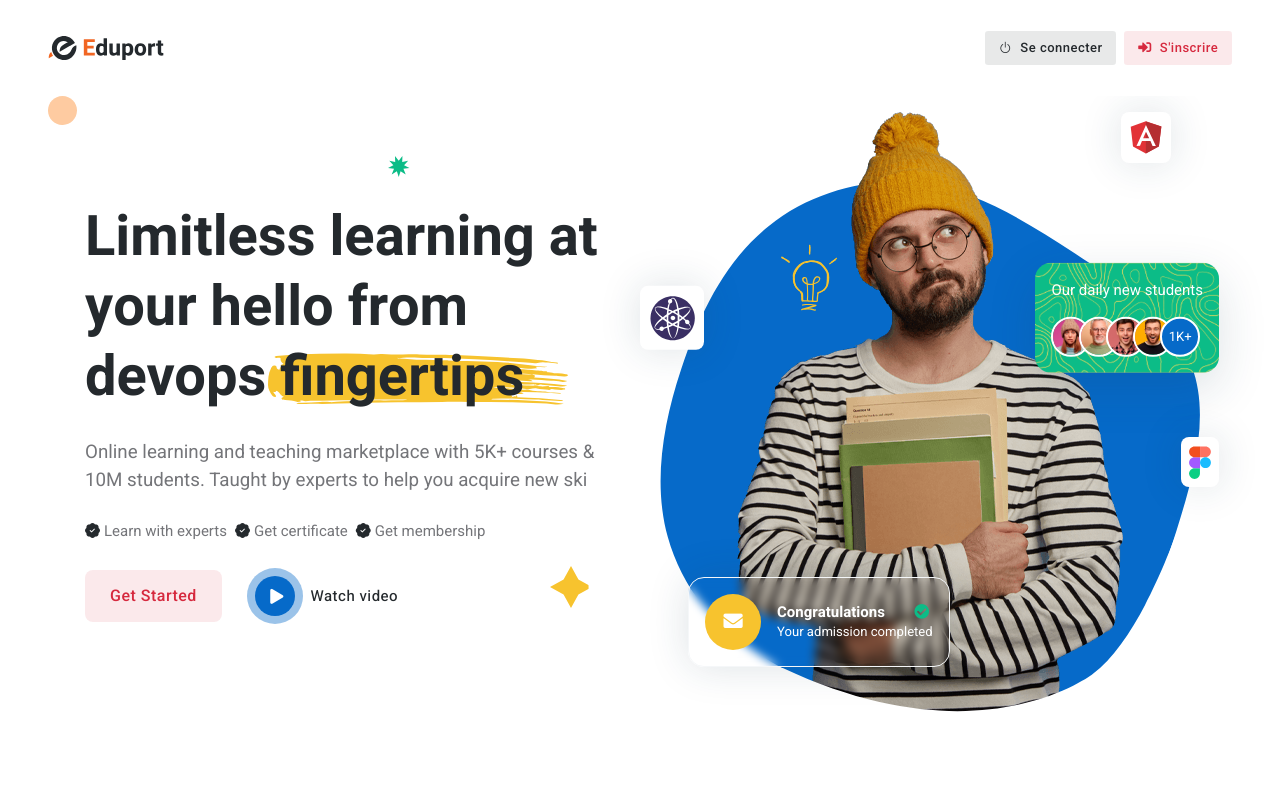
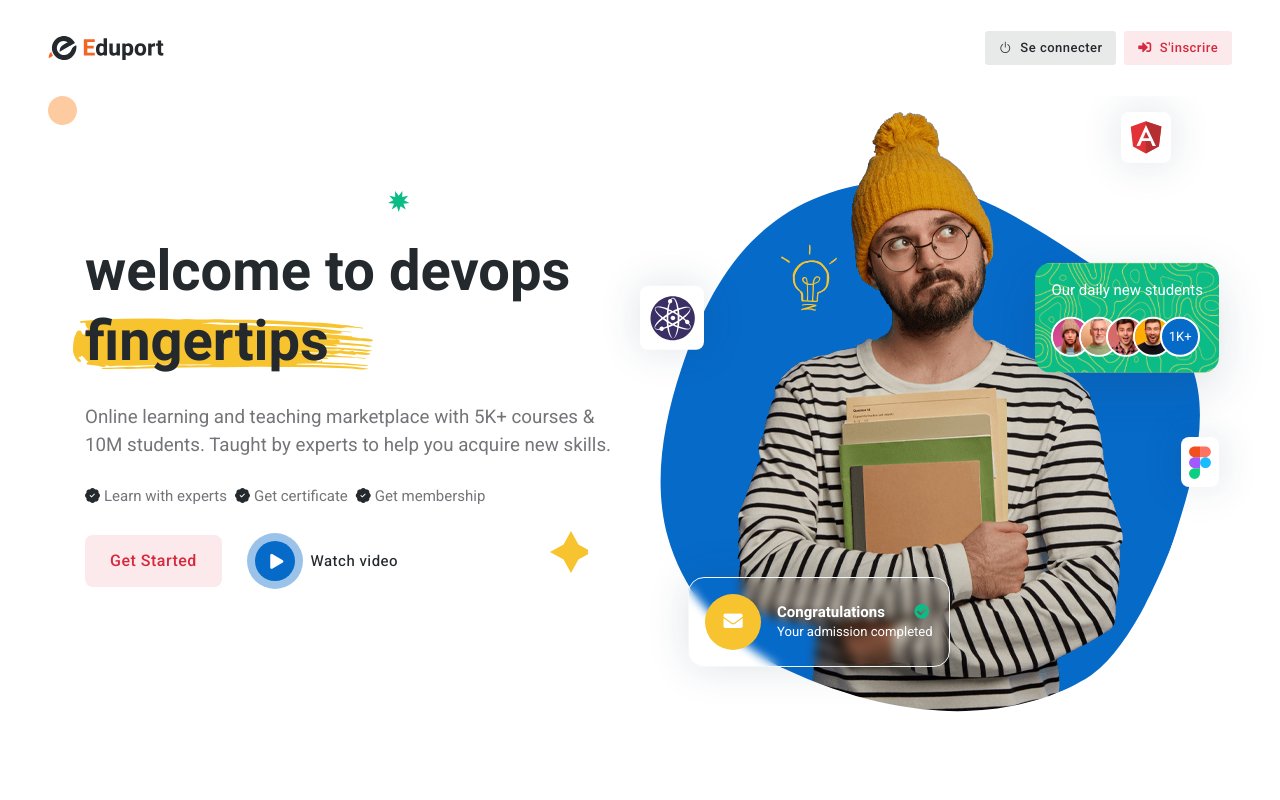
Before and after one commit to marwensouissi/Test_Devops, an Angular app in the folder Angular_Gestion_Foyer/: page /home in a window 1280 px wide. Shown: the top 800 px of the page. Built offline with nearby package versions, Linux system fonts and the light colour scheme.

Commit message:
testing ci/cd html

```diff
--- a/Angular_Gestion_Foyer/src/app/home/layouts/home.component.html
+++ b/Angular_Gestion_Foyer/src/app/home/layouts/home.component.html
@@ -198,7 +198,7 @@ Main Banner START -->
 					</svg>
 				</figure>
 				<!-- Title -->
-				<h1 class="mb-0 display-6">Limitless learning at your hello from devops
+				<h1 class="mb-0 display-6">welcome to devops
 					<span class="position-relative">fingertips
 						<!-- SVG START -->
 						<span class="position-absolute top-50 start-50 translate-middle ms-3 z-index-n1">
```
